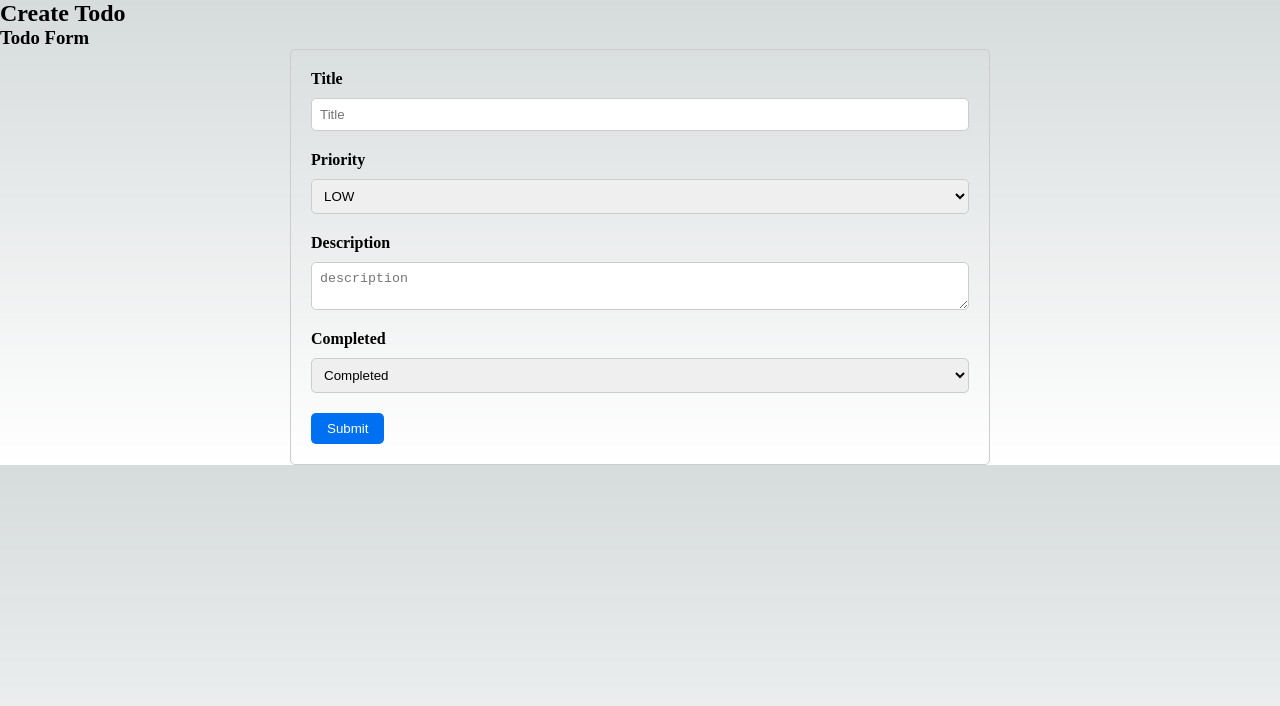
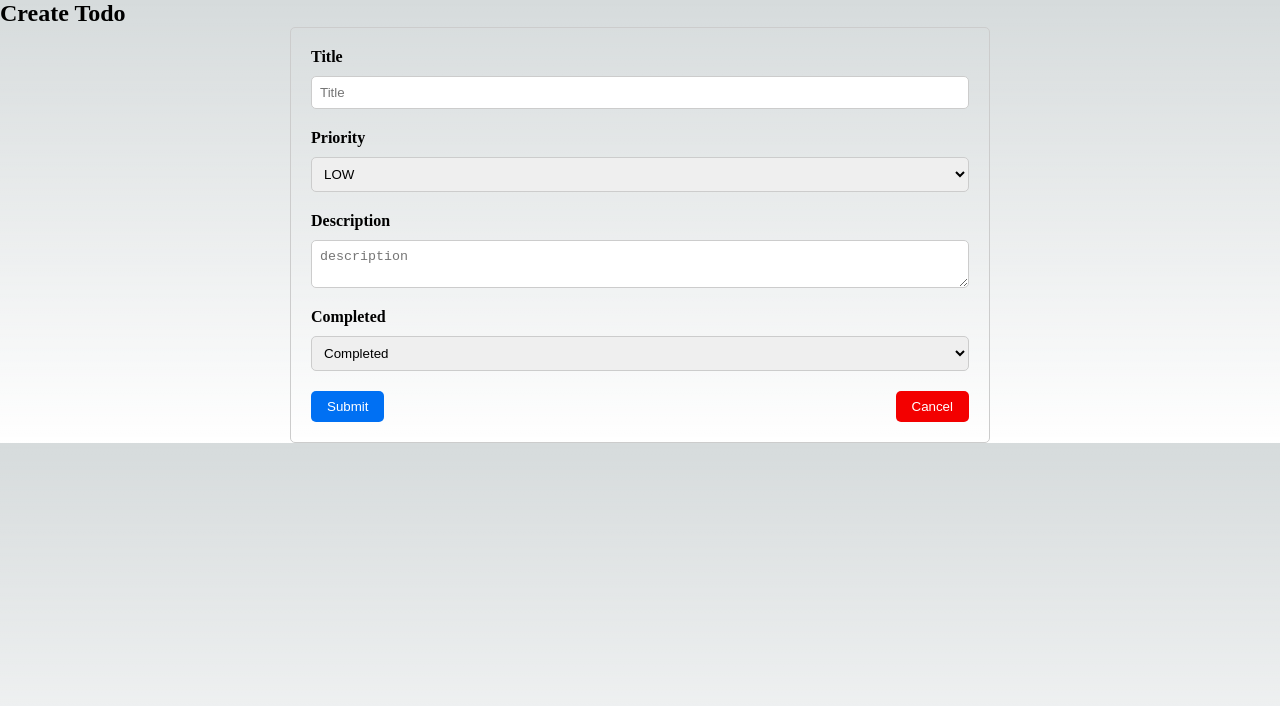
Before and after one commit to chimiWangchukWangdi/nest.js-redux-todo, a Next.js app: page /create-todo in a window 1280 px wide. Shown: the top 706 px of the page. Built offline with nearby package versions, Linux system fonts and the light colour scheme.

Commit message:
cancel button on form

```diff
--- a/db.json
+++ b/db.json
@@ -3,18 +3,10 @@
     {
       "title": "Title-1",
       "description": "This is title one",
-      "completed": "in progress",
-      "priority": "LOW",
-      "createdAt": "Fri Mar 24 2023 10:31:20 GMT+0600 (Bhutan Time)",
+      "completed": "Completed",
+      "priority": "MEDIUM",
+      "createdAt": "Fri Mar 24 2023 12:50:03 GMT+0600 (Bhutan Time)",
       "id": 1
-    },
-    {
-      "title": "Title-2",
-      "description": "This is title two",
-      "completed": "in progress",
-      "priority": "LOW",
-      "createdAt": "Fri Mar 24 2023 10:31:41 GMT+0600 (Bhutan Time)",
-      "id": 2
     },
     {
       "title": "Title-3",
--- a/src/components/stylesheets/todo-form.module.css
+++ b/src/components/stylesheets/todo-form.module.css
@@ -1,9 +1,3 @@
-.todoTitle {
-  display: flex;
-  justify-content: center;
-  padding-bottom: 15px;
-}
-
 .todoForm {
   max-width: 700px;
   margin: 0 auto;
@@ -56,3 +50,21 @@
 .todoForm button[type="submit"]:hover {
   background-color: #0071f3aa;
 }
+
+.todoForm button[type="button"] {
+  background-color: #f30000;
+  color: #fff;
+  border: none;
+  padding: 8px 16px;
+  border-radius: 5px;
+  cursor: pointer;
+}
+
+.todoForm button[type="button"]:hover {
+  background-color: #f30000aa;
+}
+
+.buttonContainer {
+  display: flex;
+  justify-content: space-between;
+}
--- a/src/components/todo-form/index.tsx
+++ b/src/components/todo-form/index.tsx
@@ -21,7 +21,6 @@ const TodoForm = ({ isEditMode }: { isEditMode?: boolean }) => {
   }, [id]);
 
   const onSubmit = async (values: TodoModel) => {
-    debugger;
     const payload: TodoModel = {
       ...values,
       createdAt: new Date().toString(),
@@ -32,11 +31,12 @@ const TodoForm = ({ isEditMode }: { isEditMode?: boolean }) => {
     router.push("/");
   };
 
+  const handleCancel = () => {
+    router.push("/");
+  }
+
   return (
     <div>
-      <div>
-        <h3>Todo Form</h3>
-      </div>
       <div className={style.todoForm}>
         <Form
           onSubmit={onSubmit}
@@ -109,9 +109,14 @@ const TodoForm = ({ isEditMode }: { isEditMode?: boolean }) => {
                   </div>
                 )}
               />
-              <button type="submit" disabled={submitting}>
-                {isEditMode ? "Update" : "Submit"}
-              </button>
+              <div className={style.buttonContainer}>
+                <button type="submit" disabled={submitting}>
+                  {isEditMode ? "Update" : "Submit"}
+                </button>
+                <button type="button" onClick={handleCancel}>
+                 Cancel
+                </button>
+              </div>
             </form>
           )}
         </Form>
```
Also changed, not shown: src/components/card-view/index.tsx (+6 -6 lines), src/components/stylesheets/card.module.css (+4 -4 lines).
